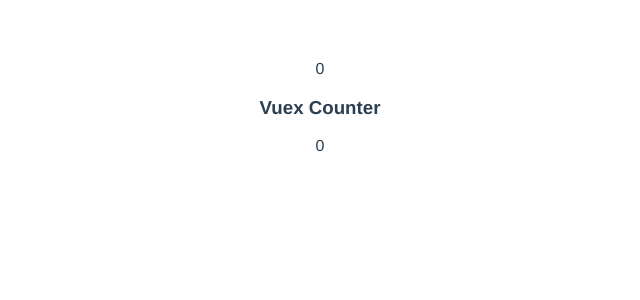
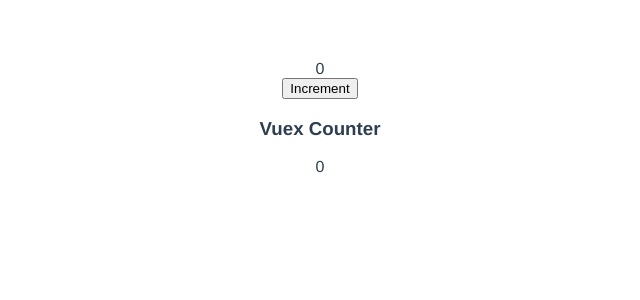
Before and after one commit to karansonawane/VUEJS3_Course, a Vue app in the folder vue-vuexcourse/: page / in a window 1280 px wide. Shown: the top 300 px of the page, without its empty margins (320-960 px from the left). Built offline with nearby package versions, Linux system fonts and the light colour scheme.

Commit message:
Update Counter.vue

```diff
--- a/vue-vuexcourse/src/components/Counter.vue
+++ b/vue-vuexcourse/src/components/Counter.vue
@@ -1,6 +1,7 @@
 <template>
     <div>
-        <div>{{ $store.state.count }}</div>
+        <div>{{ count }}</div>
+        <button @click.prevent="onIncrement()">Increment</button>
     </div>
 </template>
 
@@ -10,6 +11,16 @@
         return {
 
         }
+    },
+    methods: {
+        onIncrement() {
+            this.$store.state.count++;
+        }
+    },
+    computed: {
+        count() {
+            return this.$store.state.count;
+        }
     }
 }
 </script>
```
